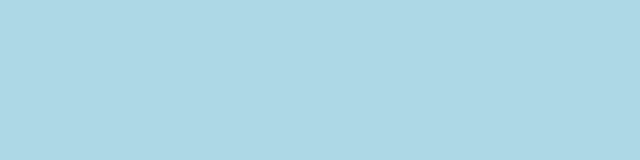
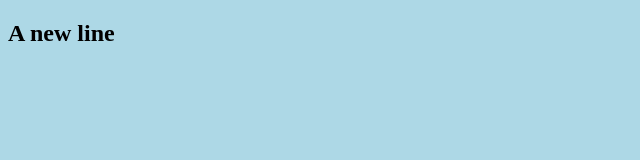
Before and after one commit to gung-ho-rabbit/learngit, a plain HTML site: page index.html in a window 1280 px wide. Shown: the whole page, without its empty margins (0-640 px from the left). Drawn offline with Linux system fonts and the light colour scheme.

Commit message:
Upadate file

```diff
--- a/index.html
+++ b/index.html
@@ -7,6 +7,7 @@
     <link rel="stylesheet" href="style.css">
 </head>
 <body>
+    <h2>A new line</h2>
 
 </body>
 </html>
```
